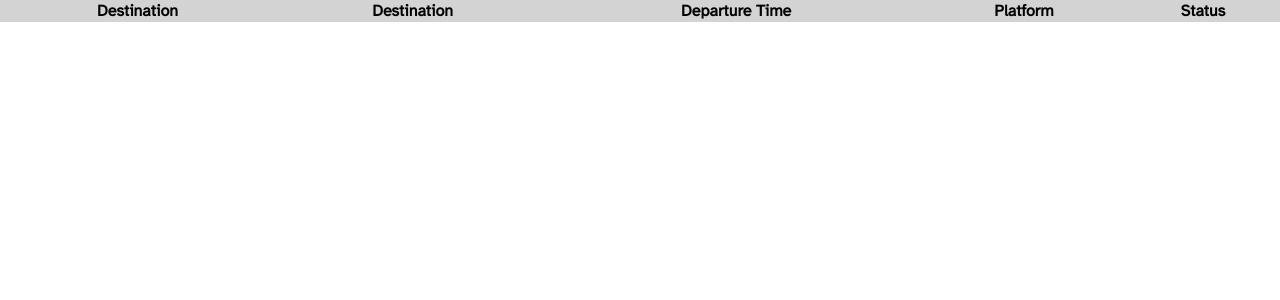
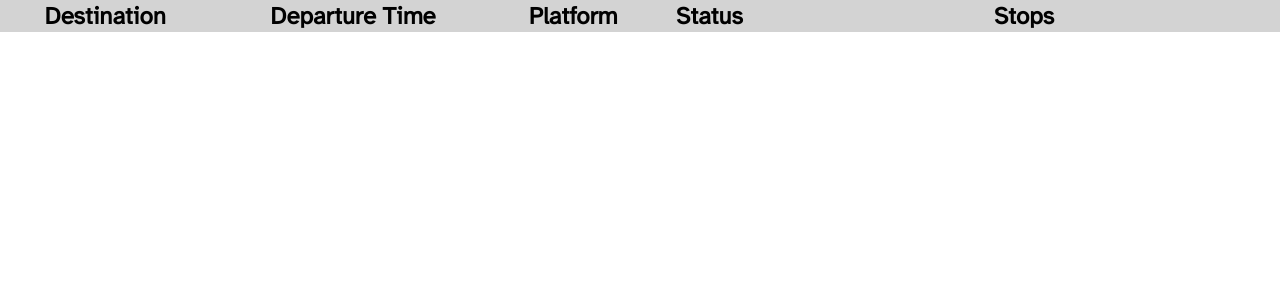
Before and after one commit to kbraszkiewicz/train-times, a Flask app: template templates/template.html in a window 1280 px wide; the page is wider, and only the part inside the window is pictured. Shown: the part 124-424 px from the top of that part. Run offline with Flask 3, Linux system fonts and the light colour scheme; the template is opened without the code that fills it, so the values that code supplies are empty; parts of the project's set-up code (start-up, migrations or seed data) failed here and were passed over.

Commit message:
added a few fixes

```diff
--- a/static/style.css
+++ b/static/style.css
@@ -27,12 +27,12 @@ table{
 
 table>thead{
     font-weight: bold;
-    font-size: 2vh;
+    font-size: 3vh;
 
     background-color: lightgray;
 }
 table>tbody{
-    font-size: 1.5vh;
+    font-size: 2vh;
 }
 
 table>tbody>tr:nth-child(2n){
@@ -41,3 +41,7 @@ table>tbody>tr:nth-child(2n){
 table>tbody>tr:nth-child(2n+1){
     background-color: gray;
 }
+
+.stopColoumn{
+    width: 40%;
+}
--- a/templates/template.html
+++ b/templates/template.html
@@ -20,10 +20,10 @@
             <table class="train table">
                 <thead>
                     <td>Destination</td>
-                    <td>Destination</td>
                     <td>Departure Time</td>
                     <td>Platform</td>
                     <td>Status</td>
+                    <td  class="stopColoumn">Stops</td>
                 </thead>
                 {% for train in board.trains %}
                 <tr>
@@ -31,6 +31,15 @@
                     <td> {{train.due_time}} </td>
                     <td> {{train.platform}} </td>
                     <td> {{train.status}} </td>
+                    <td> {% if train.stops|length > 0 %}
+                        <marquee>
+                        {% for stop in train.stops %}
+                            {{stop.name}} ({{stop.arival_time}})
+                        {% endfor %}
+                        </marquee>
+                        {% endif %}
+
+                    </td>
                 </tr>
                 {% endfor %}
 
```
Also changed, not shown: liveData.py (+9 -3 lines).
